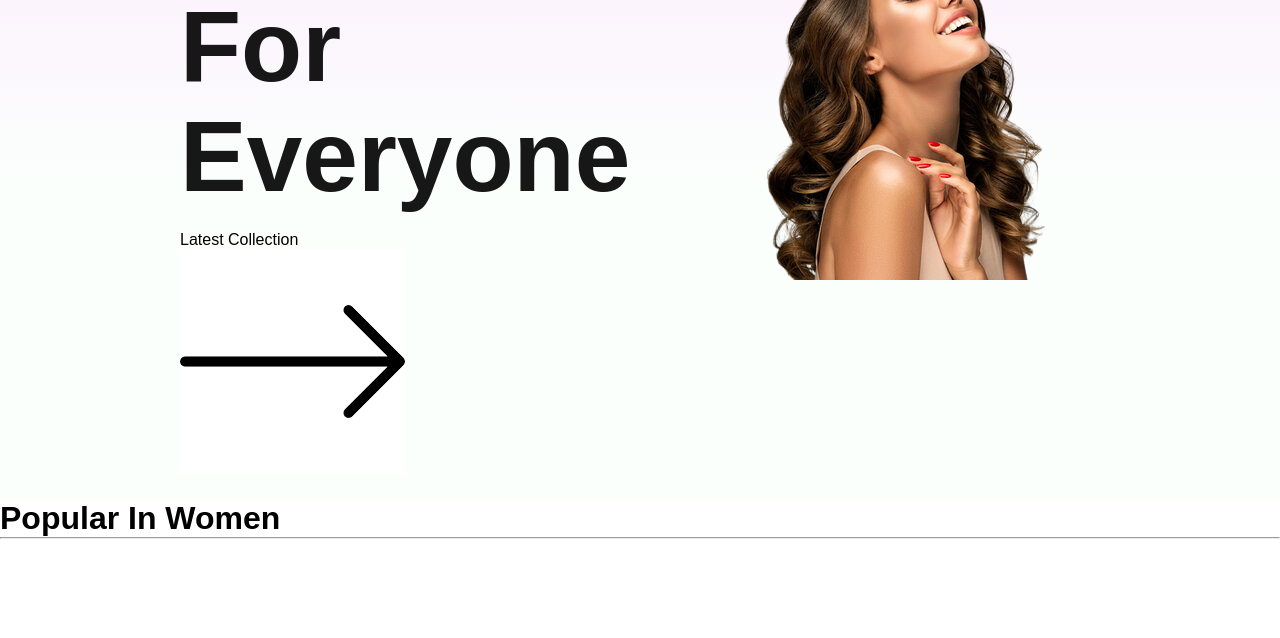
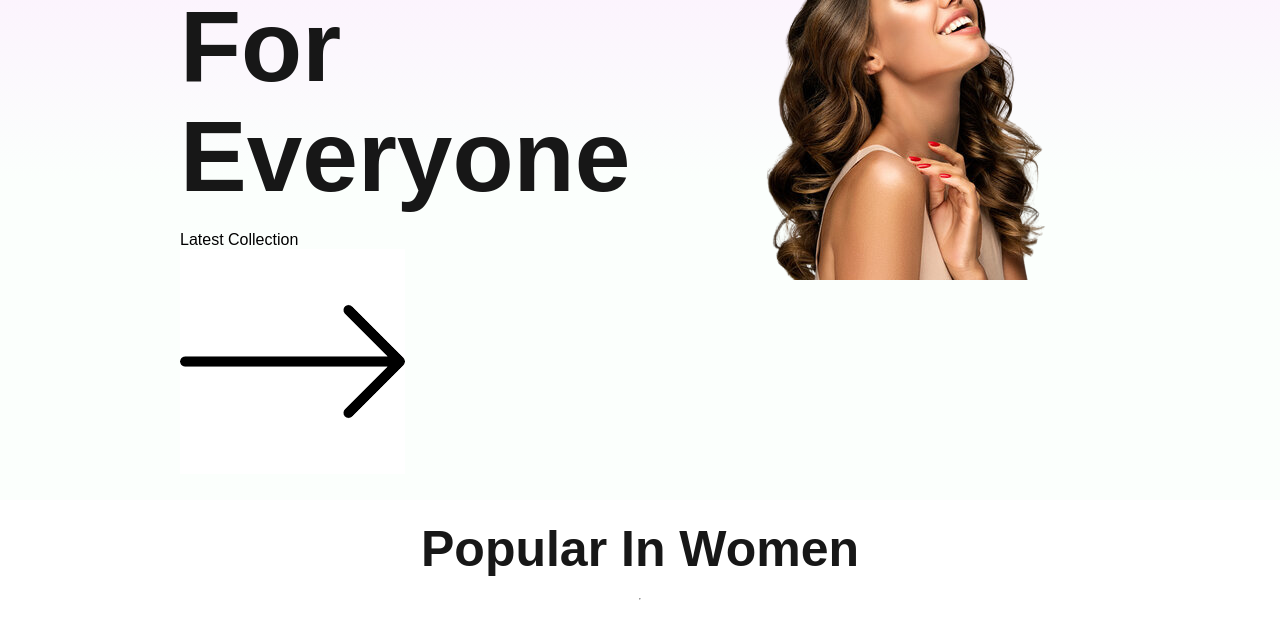
Before and after one commit to Mashi0629/e-commerce-website, a React (Create React App) app: page / in a window 1280 px wide. Shown: the part 561-1199 px from the top of the page. Before the commit the page ends 1100 px from the top, so only its background shows below. Built offline with nearby package versions, Linux system fonts and the light colour scheme; the HTML template or start-up script is replaced by a standard one.

Commit message:
fixing image not displaying error

```diff
--- a/src/Components/Item/Item.jsx
+++ b/src/Components/Item/Item.jsx
@@ -4,7 +4,8 @@ import "./Item.css";
 const Item = (props) => {
     return (
         <div className="item">
-            <img src={props.image} alt="Item Image" />
+            <img src={props.img} alt={props.name} />
+
             <p>{props.name}</p>
             <div className="item-price">
 <div className="item-price-new">
--- a/src/Components/Popular/Popular.css
+++ b/src/Components/Popular/Popular.css
@@ -0,0 +1,14 @@
+.popular{
+    display: flex;
+    flex-direction: column;
+    align-items: center;
+    padding: 20px;
+
+    height: 90vh;
+}
+.popular h1{
+    font-size: 50px;
+    font-weight: 600;
+    margin-bottom: 20px;
+    color: #171717;
+}
```
